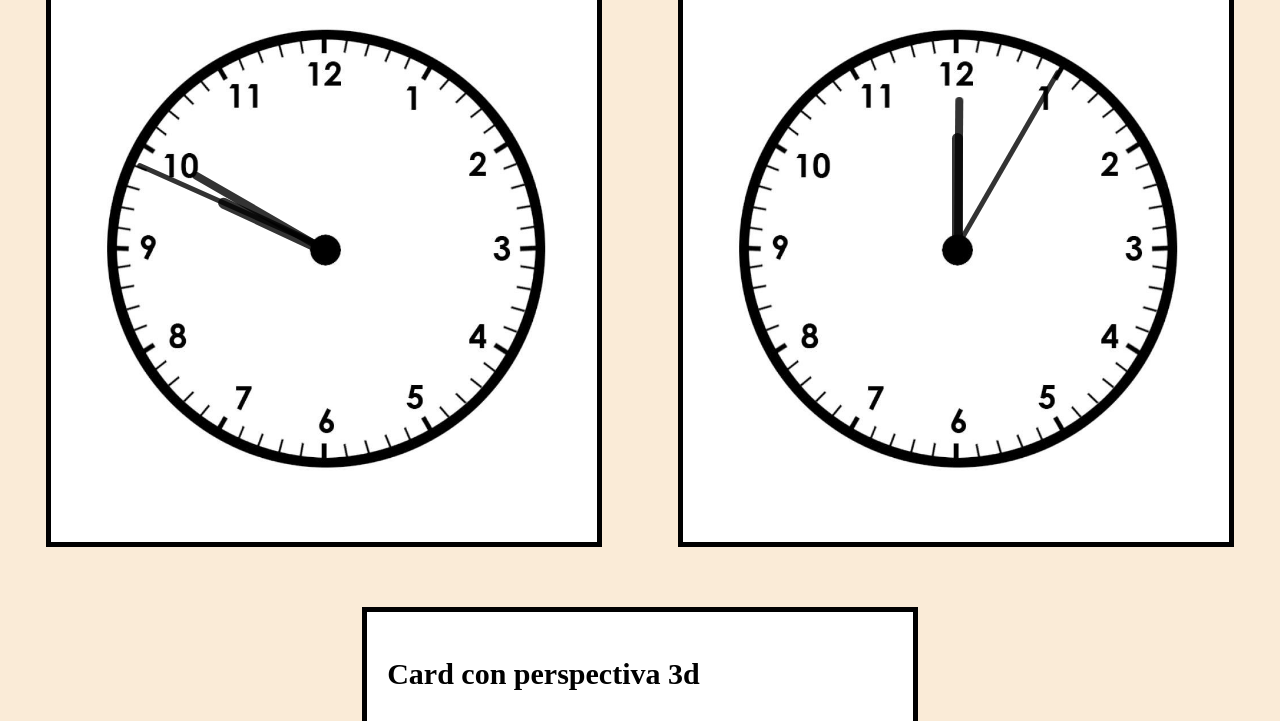
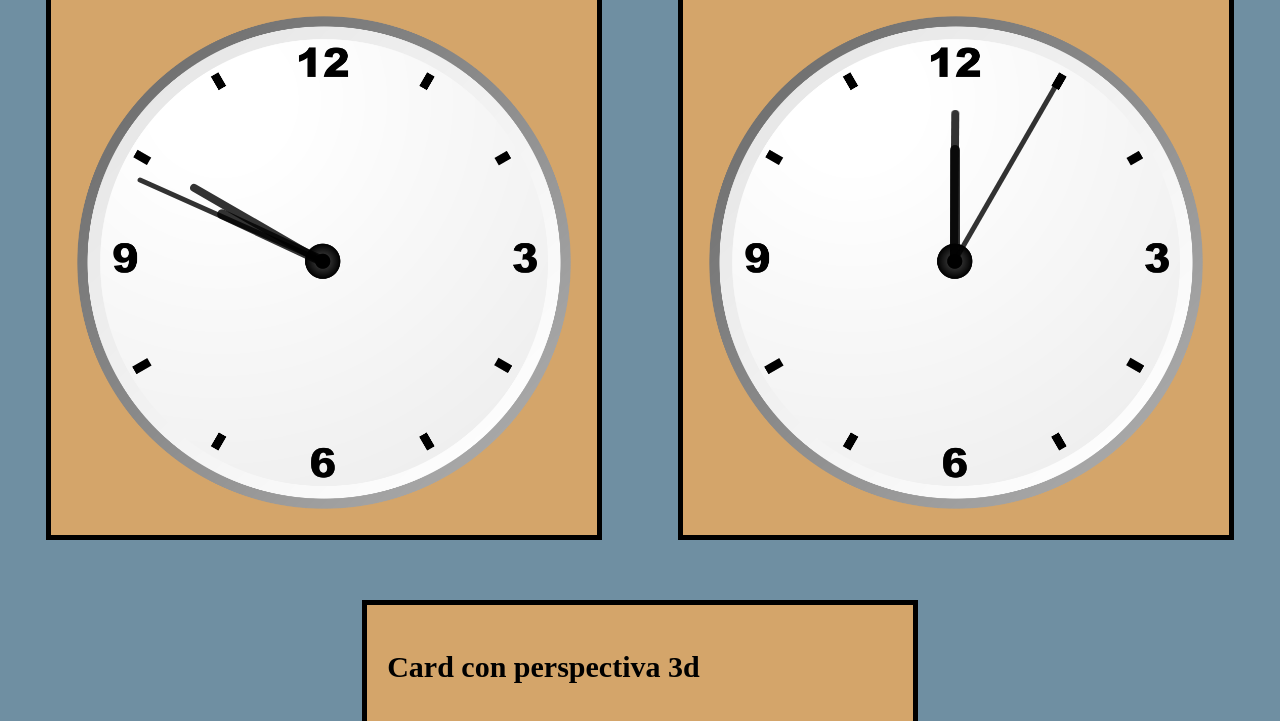
Before and after one commit to jose-acosta-git/uni.ux.animations, a plain HTML site: page index.html in a window 1280 px wide. Shown: the part 179-900 px from the top of the page. Drawn offline with Linux system fonts and the light colour scheme.

Commit message:
cambia la imagen y arregla la posicion de las agujas del reloj

```diff
--- a/css/reloj.css
+++ b/css/reloj.css
@@ -1,10 +1,13 @@
 .reloj {
     position: relative;
-    margin: auto;
-    height: 40vw;
-    width: 40vw;
-    background: url(../images/reloj.jpg) no-repeat;
     background-size: 100%;
+    display: flex;
+    align-items: center;
+    justify-content: center;
+}
+
+.reloj img {
+    width: 100%;
 }
 
 .aguja {
@@ -12,20 +15,21 @@
     background: black;
     border-radius: 10px;
     transform-origin: bottom;
+    margin: 0;
 }
 
 .hora {
-    width: 2.1%;
+    width: 2%;
     height: 23%;
-    top: 24%;
-    left: 48.6%;
+    top: 26.7%;
+    left: 48.77%;
     opacity: 0.8;
 }
 
 .minuto {
     width: 1.6%;
     height: 30%;
-    top: 17%;
+    top: 19.8%;
     left: 48.9%;
     opacity: 0.8;
 }
@@ -33,7 +37,7 @@
 .segundo {
     width: 1%;
     height: 40%;
-    top: 6.5%;
-    left: 49.05%;
+    top: 9.7%;
+    left: 49.2%;
     opacity: 0.8;
 }
--- a/css/style.css
+++ b/css/style.css
@@ -1,5 +1,5 @@
 body {
-    background-color: antiquewhite;
+    background-color: #6F8FA2;
     display: flex;
     flex-direction: row;
     justify-content: space-around;
@@ -8,7 +8,7 @@ body {
 }
 
 section{
-    background-color: white;
+    background-color: #D4A56A ;
     display: flex;
     flex-direction: column;
     justify-content: center;
--- a/index.html
+++ b/index.html
@@ -15,6 +15,7 @@
     <section>
         <h1>Reloj hecho con javascript</h1>
         <div class="reloj">
+            <img src="images/reloj.png" alt="reloj">
             <div class="aguja hora" id="hora_js"></div>
             <div class="aguja minuto" id="minuto_js"></div>
             <div class="aguja segundo" id="segundo_js"></div>
@@ -24,6 +25,7 @@
     <section>
         <h1>Reloj hecho con CSS</h1>
         <div class="reloj">
+            <img src="images/reloj.png" alt="reloj">
             <div class="aguja hora" id="hora_css"></div>
             <div class="aguja minuto" id="minuto_css"></div>
             <div class="aguja segundo" id="segundo_css"></div>
```
Also changed, not shown: images/reloj.jpg (deleted), images/reloj.png (added).
